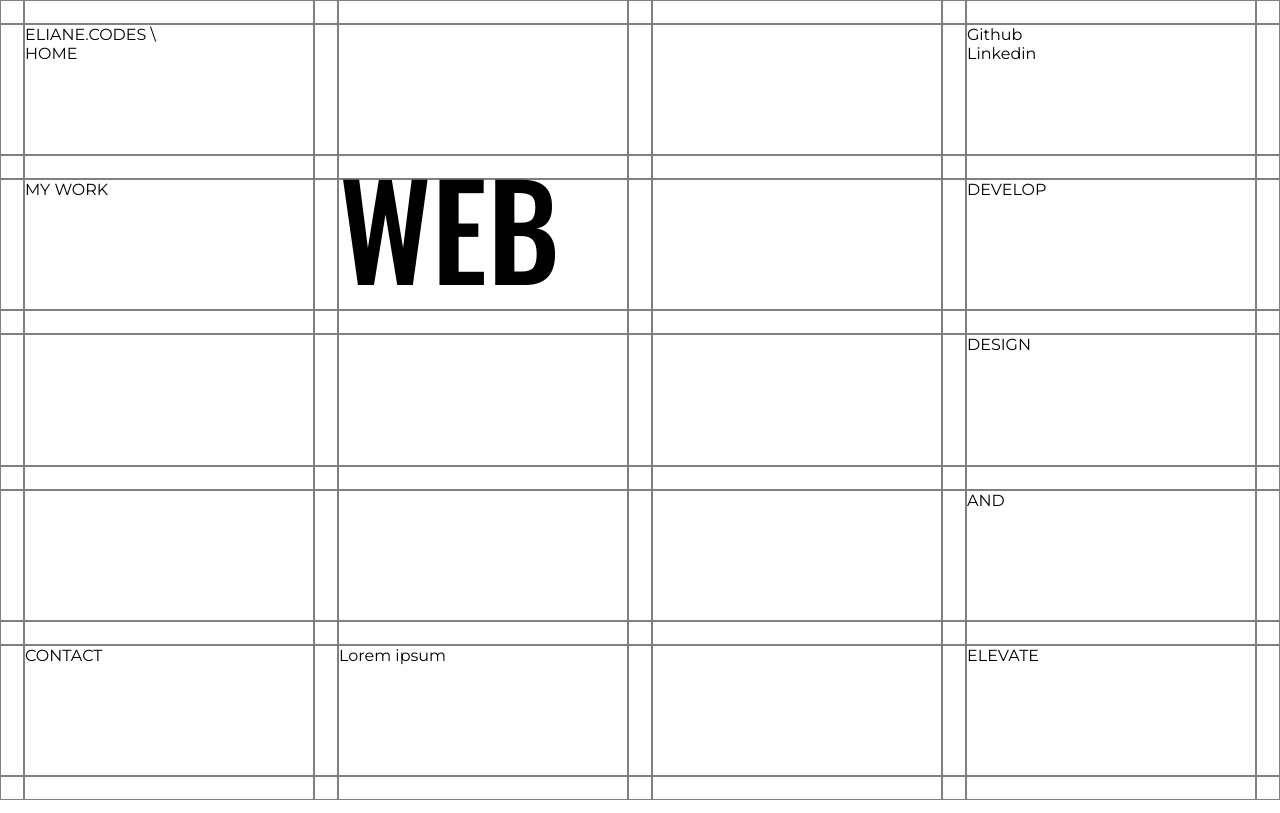
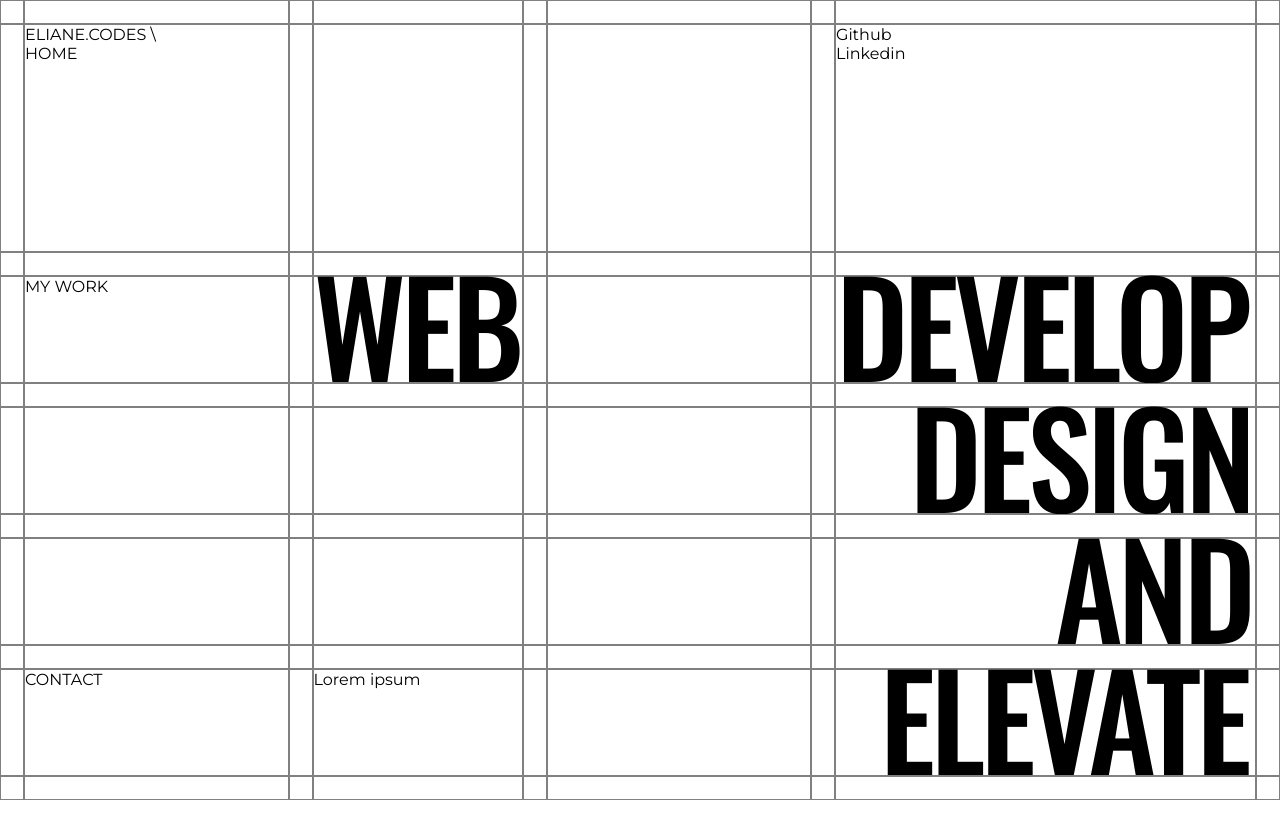
Before and after one commit to ElianeV/eliane.codes, a Next.js app: page / in a window 1280 px wide. Built offline with nearby package versions, Linux system fonts and the light colour scheme.

Commit message:
Manual tagline positioning (rough)

```diff
--- a/src/app/page.js
+++ b/src/app/page.js
@@ -59,7 +59,12 @@ export default function Home() {
       <div className={styles.border}></div>
       <div className={styles.border}></div>
       <div className={styles.border}></div>
-      <div className={styles.border}>DEVELOP</div>
+      <div
+        className={`${styles.border} ${styles.tagline} ${oswald.className}`}
+        style={{ paddingRight: "8px" }}
+      >
+        DEVELOP
+      </div>
       <div className={styles.border}></div>
 
       {/* ROW 5*/}
@@ -83,7 +88,12 @@ export default function Home() {
       <div className={styles.border}></div>
       <div className={styles.border}></div>
       <div className={styles.border}></div>
-      <div className={styles.border}>DESIGN</div>
+      <div
+        className={`${styles.border} ${styles.tagline} ${oswald.className}`}
+        style={{ textAlign: "right", paddingRight: "4px" }}
+      >
+        DESIGN
+      </div>
       <div className={styles.border}></div>
 
       {/* ROW 7*/}
@@ -107,7 +117,12 @@ export default function Home() {
       <div className={styles.border}></div>
       <div className={styles.border}></div>
       <div className={styles.border}></div>
-      <div className={styles.border}>AND</div>
+      <div
+        className={`${styles.border} ${styles.tagline} ${oswald.className}`}
+        style={{ textAlign: "right", paddingRight: "4px" }}
+      >
+        AND
+      </div>
       <div className={styles.border}></div>
 
       {/* ROW 9*/}
@@ -131,7 +146,12 @@ export default function Home() {
       <div className={styles.border}></div>
       <div className={styles.border}></div>
       <div className={styles.border}></div>
-      <div className={styles.border}>ELEVATE</div>
+      <div
+        className={`${styles.border} ${styles.tagline} ${oswald.className}`}
+        style={{ textAlign: "right", paddingRight: "8px" }}
+      >
+        ELEVATE
+      </div>
       <div className={styles.border}></div>
 
       {/* ROW 11*/}
--- a/src/app/page.module.css
+++ b/src/app/page.module.css
@@ -1,8 +1,9 @@
 .container {
   display: grid;
   height: 100vh;
-  grid-template-columns: 24px 1fr 24px 1fr 24px 1fr 24px 1fr 24px;
-  grid-template-rows: 24px 1fr 24px 1fr 24px 1fr 24px 1fr 24px 1fr 24px;
+  grid-template-columns: 24px 1fr 24px 210px 24px 1fr 24px 1fr 24px;
+  grid-template-rows: 24px 1fr 24px 107px 24px 107px 24px 107px 24px 107px 24px;
+  background: white;
 
   .border {
     border: solid gray 1px;
@@ -21,6 +22,7 @@
     font-size: 130px;
     line-height: 94px;
     font-weight: 500;
+    letter-spacing: -5px;
   }
 }
 
```
